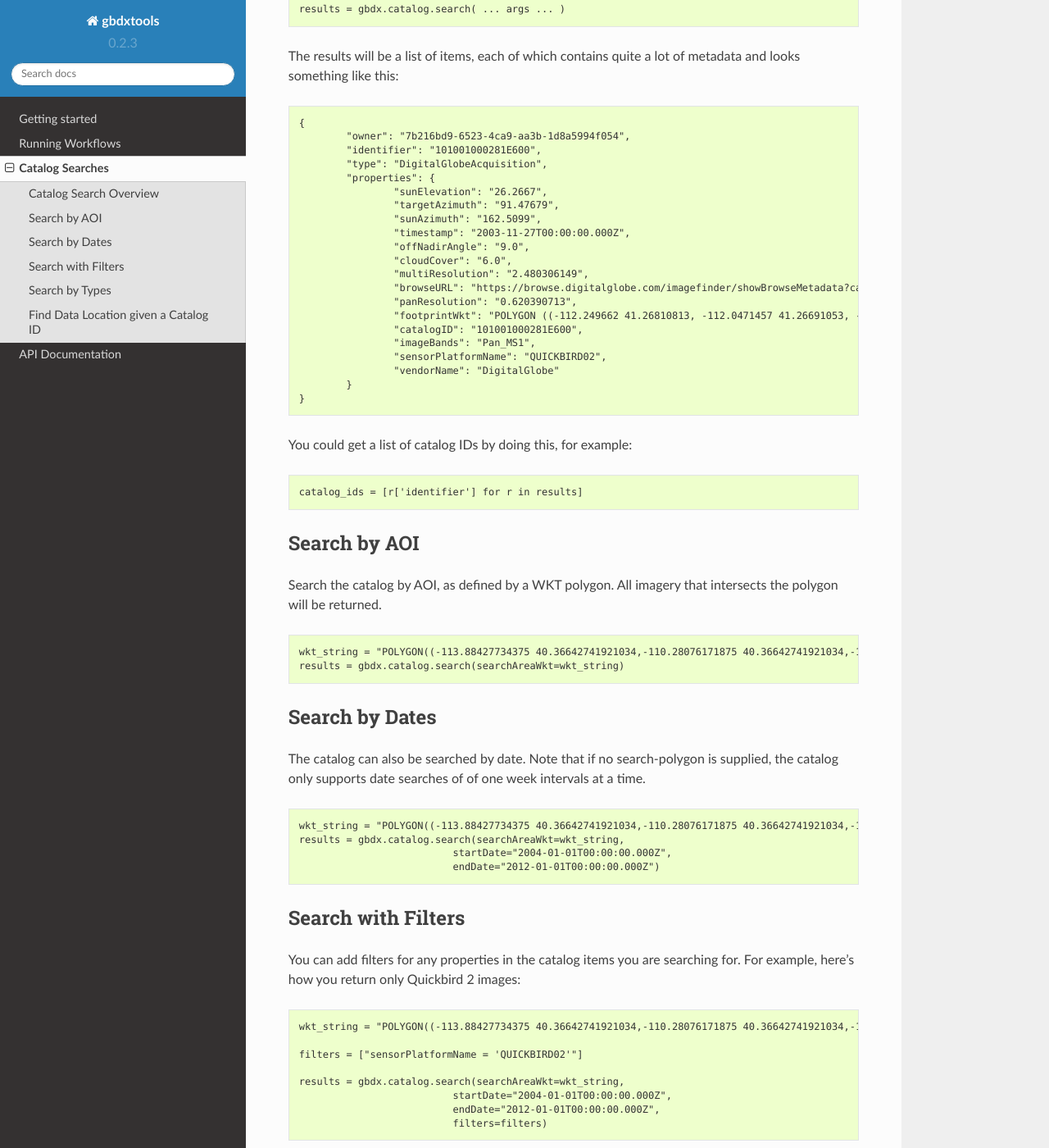
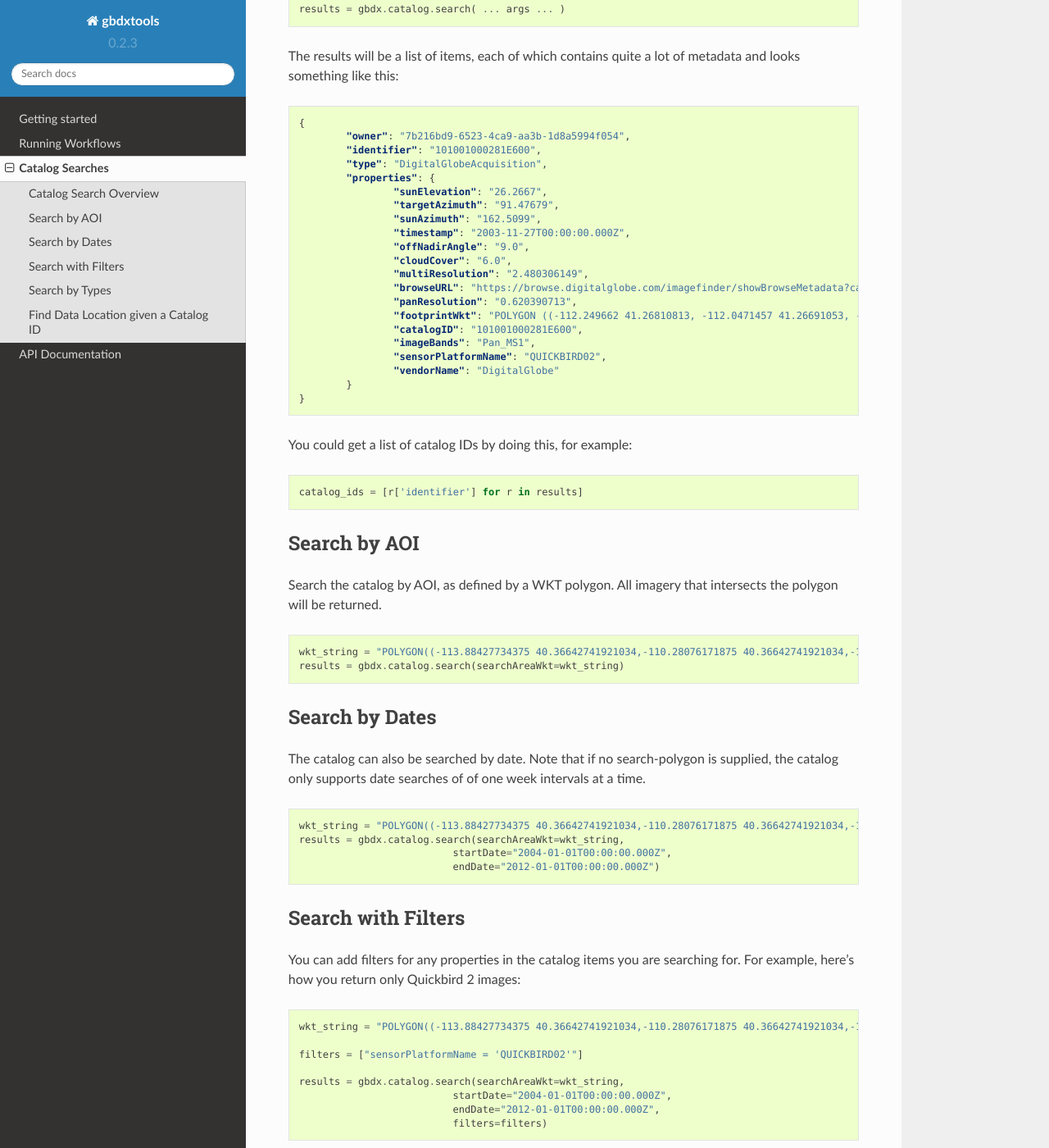
Before and after one commit to DigitalGlobe/gbdxtools, a Sphinx documentation site: the page built from docs/catalog_search.rst, in a window 1280 px wide and 1400 px high, scrolled down 274 px. Shown: the whole window at 82% size. Built offline with Sphinx 7.4.7 and the Read the Docs theme 2.0.0, drawn with Linux system fonts in a browser that asks for light colours; some of the changed text lies outside the part shown.

Commit message:
fix formatting

```diff
--- a/docs/catalog_search.rst
+++ b/docs/catalog_search.rst
@@ -6,13 +6,13 @@ Catalog Search Overview
 
 The catalog can be searched various ways, generally like this:
 
-.. code-block:: pycon
+.. code-block:: python
 
    results = gbdx.catalog.search( ... args ... )
 
 The results will be a list of items, each of which contains quite a lot of metadata and looks something like this:
 
-.. code-block:: pycon
+.. code-block:: json
 
 	{
 		"owner": "7b216bd9-6523-4ca9-aa3b-1d8a5994f054",
@@ -38,7 +38,7 @@ The results will be a list of items, each of which contains quite a lot of metad
 
 You could get a list of catalog IDs by doing this, for example:
 
-.. code-block:: pycon
+.. code-block:: python
 
 	catalog_ids = [r['identifier'] for r in results]
 
@@ -46,7 +46,7 @@ Search by AOI
 -----------------------
 Search the catalog by AOI, as defined by a WKT polygon.  All imagery that intersects the polygon will be returned.
 
-.. code-block:: pycon
+.. code-block:: python
 
 	wkt_string = "POLYGON((-113.88427734375 40.36642741921034,-110.28076171875 40.36642741921034,-110.28076171875 37.565262680889965,-113.88427734375 37.565262680889965,-113.88427734375 40.36642741921034))"
 	results = gbdx.catalog.search(searchAreaWkt=wkt_string)
@@ -58,7 +58,7 @@ The catalog can also be searched by date.  Note that if no search-polygon is sup
 date searches of of one week intervals at a time.
 
 
-.. code-block:: pycon
+.. code-block:: python
 
 	wkt_string = "POLYGON((-113.88427734375 40.36642741921034,-110.28076171875 40.36642741921034,-110.28076171875 37.565262680889965,-113.88427734375 37.565262680889965,-113.88427734375 40.36642741921034))"
 	results = gbdx.catalog.search(searchAreaWkt=wkt_string,
@@ -70,7 +70,7 @@ Search with Filters
 You can add filters for any properties in the catalog items you are searching for.  For example, here's how you return only Quickbird 2
 images:
 
-.. code-block:: pycon
+.. code-block:: python
 
 	wkt_string = "POLYGON((-113.88427734375 40.36642741921034,-110.28076171875 40.36642741921034,-110.28076171875 37.565262680889965,-113.88427734375 37.565262680889965,-113.88427734375 40.36642741921034))"
 
@@ -83,20 +83,20 @@ images:
 
 Here's a more complicated set of filters that can be applied:
 
-.. code-block:: pycon
+.. code-block:: python
 
 	filters = [
-                    "(sensorPlatformName = 'WORLDVIEW01' OR sensorPlatformName ='QUICKBIRD02')",
-                    "cloudCover < 10",
-                    "offNadirAngle > 10"
-               ]
+		"(sensorPlatformName = 'WORLDVIEW01' OR sensorPlatformName ='QUICKBIRD02')",
+		"cloudCover < 10",
+		"offNadirAngle > 10"
+	]
 
 Search by Types
 -----------------------
 You can search by type as well.  The usual type for Digital Globe Imagery is "DigitalGlobeAcquisition".
 To search only Landsat imagery for example:
 
-.. code-block:: pycon
+.. code-block:: python
 
 	wkt_string = "POLYGON((-113.88427734375 40.36642741921034,-110.28076171875 40.36642741921034,-110.28076171875 37.565262680889965,-113.88427734375 37.565262680889965,-113.88427734375 40.36642741921034))"
 
```
